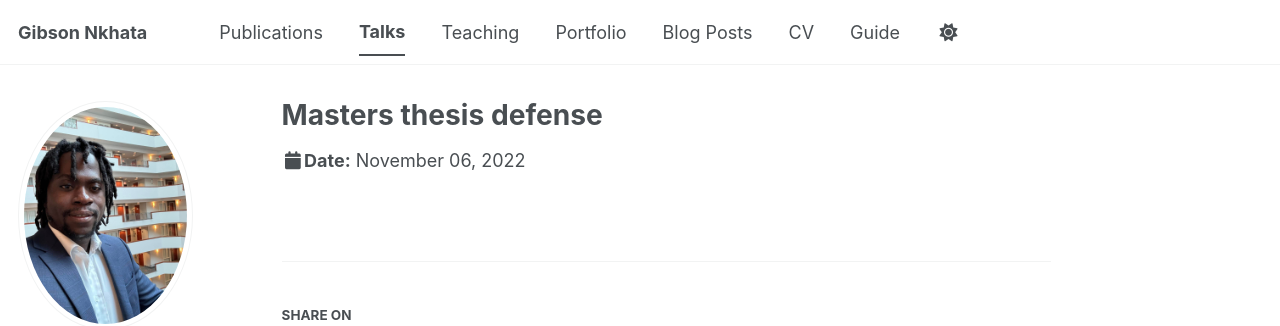
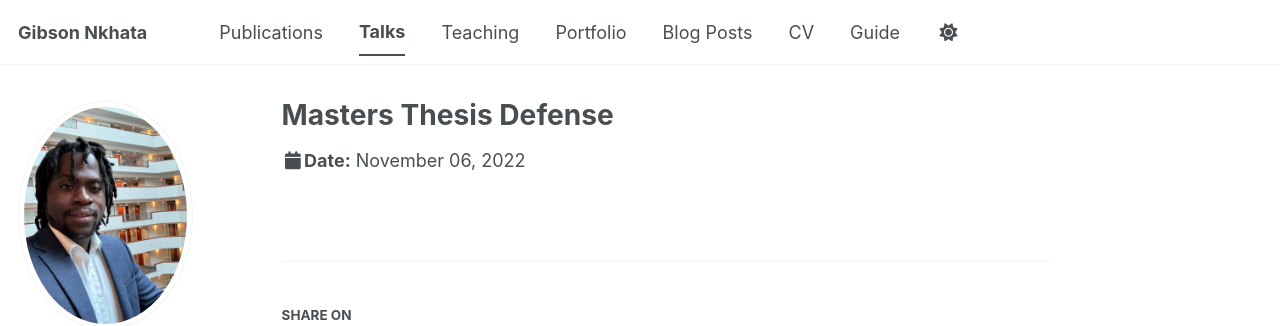
Before and after one commit to gnkhata/gnkhata.github.io, a Jekyll site: the page built from _talks/masters-thesis.md, in a window 1280 px wide. Shown: the top 326 px of the page. Built offline with Jekyll 4.4.1, drawn with Linux system fonts in a browser that asks for light colours; some web fonts are replaced; a script bundle is joined from its source files by our own code; library files that are not in the unit come from our copies.

```diff
--- a/_talks/masters-thesis.md
+++ b/_talks/masters-thesis.md
@@ -1,5 +1,5 @@
 ---
-title: "Masters thesis defense"
+title: "Masters Thesis Defense"
 collection: talks
 type: "Thesis Defense"
 permalink: /talks/masters-thesis
```
